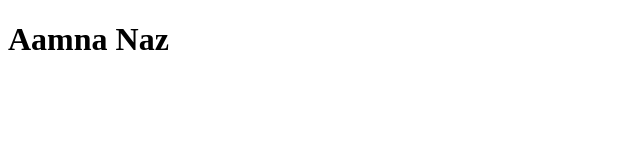
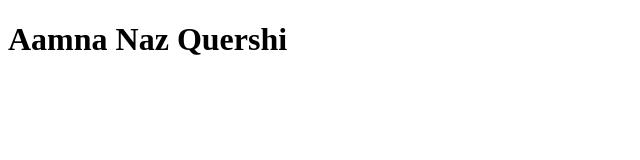
Before and after one commit to Aamna-Naz-Qureshi/my-project, a plain HTML site: page index.html in a window 1280 px wide. Shown: the whole page, without its empty margins (0-640 px from the left). Drawn offline with Linux system fonts and the light colour scheme.

Commit message:
file updated

```diff
--- a/index.html
+++ b/index.html
@@ -7,7 +7,7 @@
 </head>
 <body>
 
-<h1>Aamna Naz</h1>
+<h1>Aamna Naz Quershi</h1>
 
 
 </body>
```
